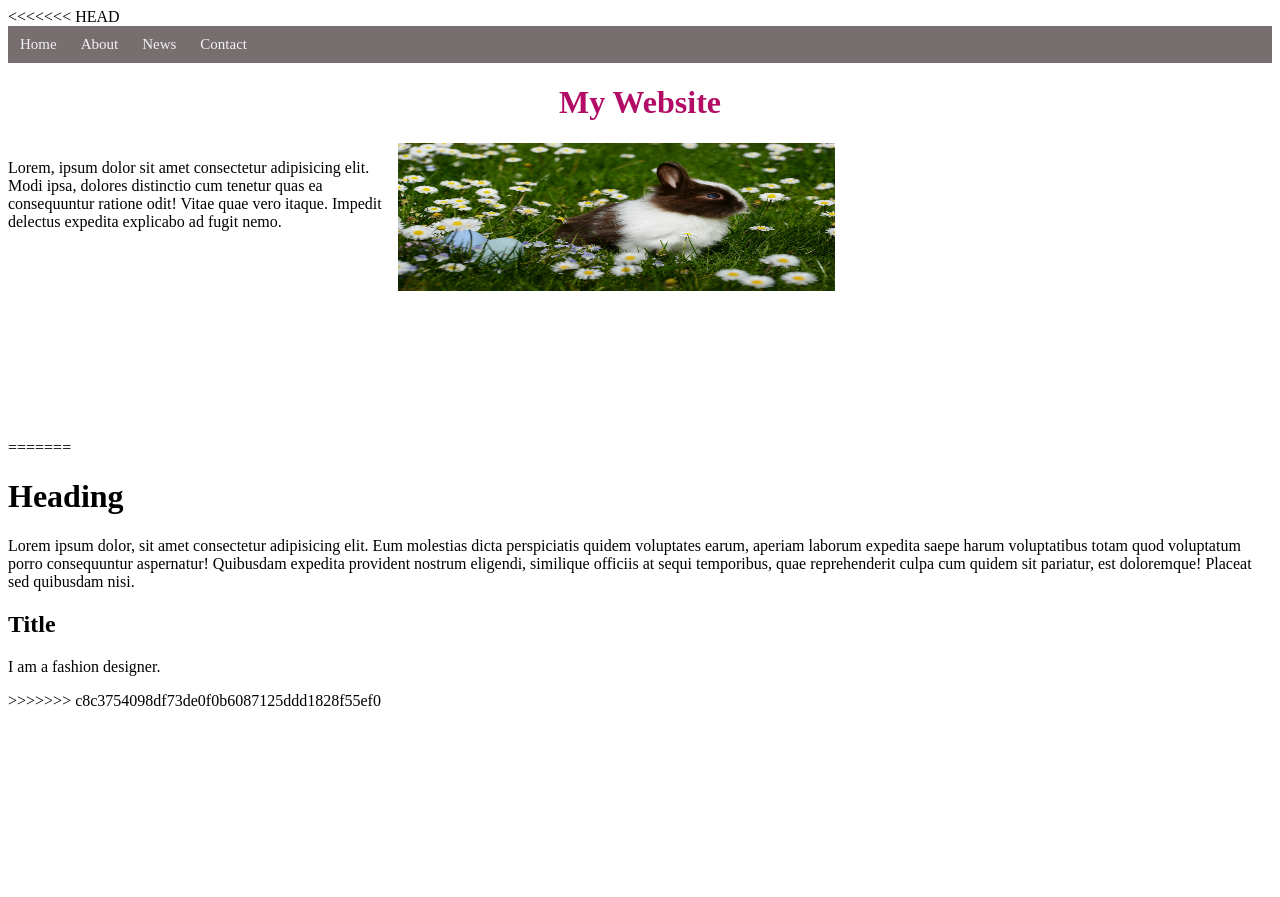
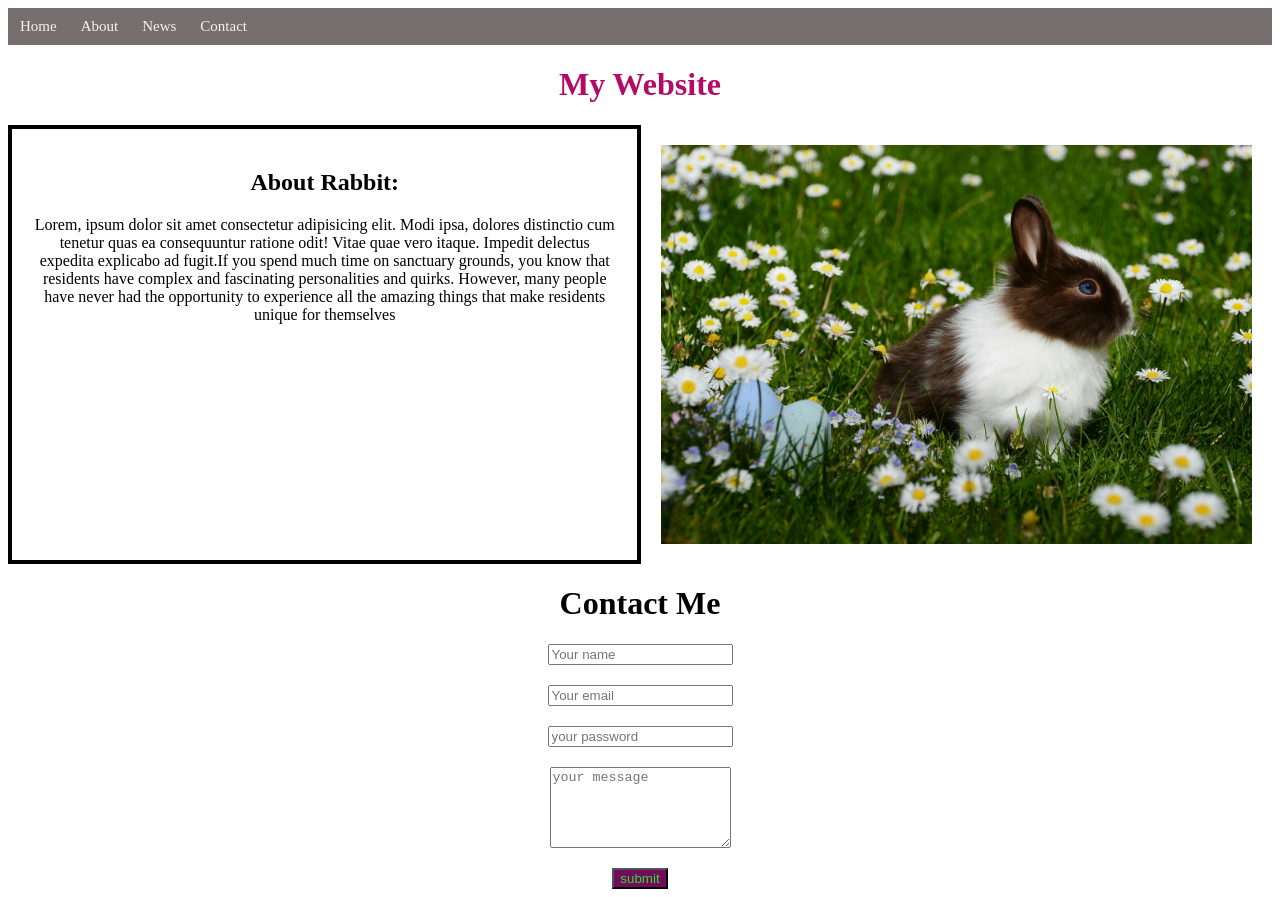
Before and after one commit to Sabinapraja15/frontend, a plain HTML site: page index.html in a window 1280 px wide. Before the commit the page ends 800 px from the top, so only its background shows below. Drawn offline with Linux system fonts and the light colour scheme.

Commit message:
contact added

```diff
--- a/index.html
+++ b/index.html
@@ -1,7 +1,6 @@
 <!DOCTYPE html>
 <html lang="en">
 <head>
-<<<<<<< HEAD
     <meta charset="UTF-8">
     <meta name="viewport" content="width=device-width, initial-scale=1.0">
     <title>Document</title>
@@ -18,24 +17,28 @@
    <div class="home">
 
     <div class="leftcontent">
-        <p>Lorem, ipsum dolor sit amet consectetur adipisicing elit. Modi ipsa, dolores distinctio cum tenetur quas ea consequuntur ratione odit! Vitae quae vero itaque. Impedit delectus expedita explicabo ad fugit nemo.
+        <h2>About Rabbit:</h2>
+        <p>Lorem, ipsum dolor sit amet consectetur adipisicing elit. Modi ipsa, dolores
+            distinctio cum tenetur quas ea consequuntur ratione odit!
+             Vitae quae vero itaque. Impedit delectus expedita explicabo ad
+              fugit.If you spend much time on sanctuary grounds,  you know that residents have
+             complex and fascinating personalities and
+              quirks. However, many people have never had the opportunity to experience all the amazing
+          things that make residents unique for themselves
         </p>
     </div>
     <div class="rightcontent">
-       <img src="./rabbit.jpg" alt="Image" height="50%" width="50%">
+       <img src="./rabbit.jpg" alt="Image">
     </div>
-
-   </div>
-=======
-    <meta charset="UTF-8">
-    <meta name="viewport" content="width=device-width, initial-scale=1.0">
-    <title>Document</title>
-</head>
-<body>
-    <h1>Heading</h1>
-    <p>Lorem ipsum dolor, sit amet consectetur adipisicing elit. Eum molestias dicta perspiciatis quidem voluptates earum, aperiam laborum expedita saepe harum voluptatibus totam quod voluptatum porro consequuntur aspernatur! Quibusdam expedita provident nostrum eligendi, similique officiis at sequi temporibus, quae reprehenderit culpa cum quidem sit pariatur, est doloremque! Placeat sed quibusdam nisi.</p>
-    <h2>Title</h2>
-    <p>I am a fashion designer.</p>
->>>>>>> c8c3754098df73de0f0b6087125ddd1828f55ef0
-</body>
+ </div>
+<div class="contact">
+    <h1>Contact Me </h1>
+    <form action="#" class="form">
+        <input type="text" placeholder="Your name" required="#">
+        <input type="email" placeholder="Your email" required="#">
+        <input type="password" required="#" placeholder="your password">
+        <textarea rows="5" placeholder="your message" ></textarea>
+        <input type="button" value="submit" class="button">
+    </form>
+</div>
 </html>
--- a/style.css
+++ b/style.css
@@ -24,4 +24,30 @@ body{
   .home{
     display:flex;
 
-  }
+     }
+     .leftcontent{
+     border:4px,solid,black;
+     padding: 20px;
+     text-align: center;
+ }
+     .rightcontent{
+      padding: 20px;
+     }
+     img{
+      height:100%;
+      width:100%;
+     }
+     .form{
+      border:2px,block,black;
+      display: flex;
+      flex-direction: column;
+      gap: 20px;
+      align-items: center;
+     }
+.contact{
+  text-align: center;
+}
+.button{
+  background-color: rgb(114, 11, 92);
+  color: rgb(38, 228, 38);
+}
```
